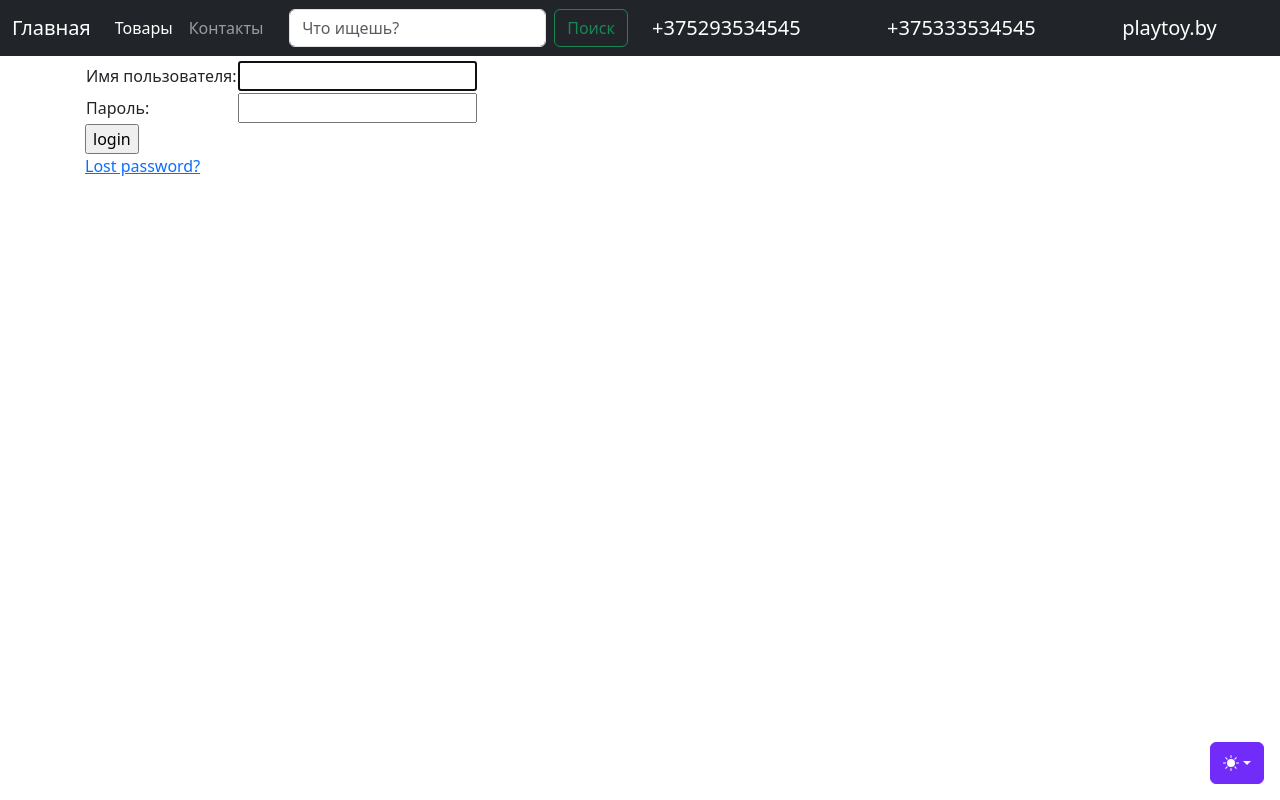
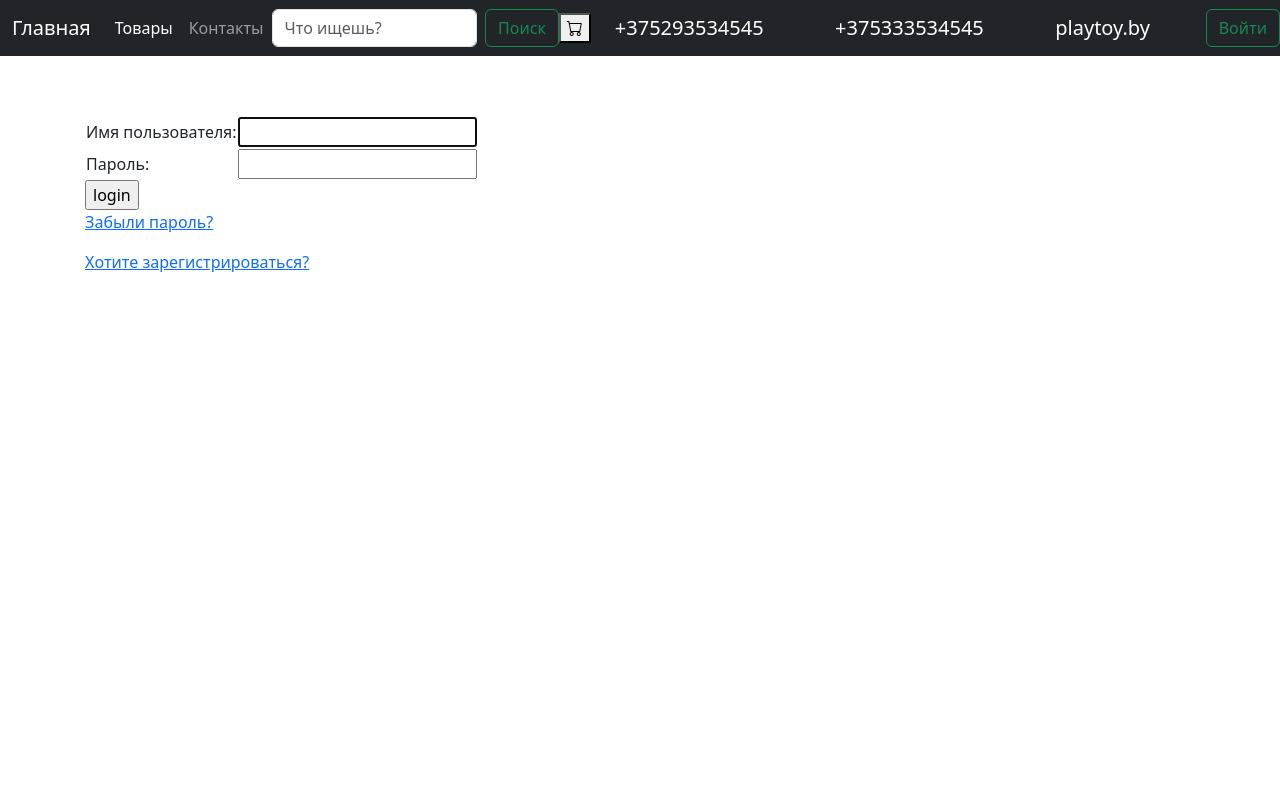
Before and after one commit to SvetaEsh/playtoy, a Django app: page /staff/login/ in a window 1280 px wide. Run offline with Django 4.2, Linux system fonts and the light colour scheme; some libraries are stand-ins or nearby versions.

Commit message:
add login on base.html + view signup

```diff
--- a/src/staff/templates/staff/login.html
+++ b/src/staff/templates/staff/login.html
@@ -32,7 +32,7 @@
 </form>
 
 {# Assumes you set up the password_reset view in your URLconf #}
-<p><a href="">Lost password?</a></p>
-
+<p><a href="">Забыли пароль?</a></p>
+<p><a href="{% url 'staff:signup' %}"> Хотите зарегистрироваться?</a></p>
 
 {% endblock BODY %}
--- a/src/staff/urls.py
+++ b/src/staff/urls.py
@@ -5,4 +5,5 @@ app_name='staff'
 urlpatterns = [
     path('login/', views.LoginView.as_view(), name="login"),
     path('logout/', views.LogoutView.as_view(), name="logout"),
+    path('signup/', views.SignUp.as_view(), name="signup"),
     ]
--- a/src/staff/views.py
+++ b/src/staff/views.py
@@ -1,8 +1,16 @@
 from django.shortcuts import render
 from django.contrib.auth import views as auth_views
+from django.contrib.auth.forms import UserCreationForm
+from django.views.generic.edit import CreateView
+from django.urls import reverse_lazy
 # Create your views here.
 class LoginView(auth_views.LoginView):
     template_name = 'staff/login.html'
 
 class LogoutView(auth_views.LogoutView):
     template_name='staff/logout.html'
+
+class SignUp(CreateView):
+    form_class = UserCreationForm
+    success_url = reverse_lazy("staff:login")
+    template_name = "staff/signup.html"
--- a/src/templates/base.html
+++ b/src/templates/base.html
@@ -101,58 +101,6 @@
 
 
 <body class="d-flex flex-column h-100">
-    <svg xmlns="http://www.w3.org/2000/svg" style="display: none;">
-        <symbol id="check2" viewBox="0 0 16 16">
-          <path d="M13.854 3.646a.5.5 0 0 1 0 .708l-7 7a.5.5 0 0 1-.708 0l-3.5-3.5a.5.5 0 1 1 .708-.708L6.5 10.293l6.646-6.647a.5.5 0 0 1 .708 0z"/>
-        </symbol>
-        <symbol id="circle-half" viewBox="0 0 16 16">
-          <path d="M8 15A7 7 0 1 0 8 1v14zm0 1A8 8 0 1 1 8 0a8 8 0 0 1 0 16z"/>
-        </symbol>
-        <symbol id="moon-stars-fill" viewBox="0 0 16 16">
-          <path d="M6 .278a.768.768 0 0 1 .08.858 7.208 7.208 0 0 0-.878 3.46c0 4.021 3.278 7.277 7.318 7.277.527 0 1.04-.055 1.533-.16a.787.787 0 0 1 .81.316.733.733 0 0 1-.031.893A8.349 8.349 0 0 1 8.344 16C3.734 16 0 12.286 0 7.71 0 4.266 2.114 1.312 5.124.06A.752.752 0 0 1 6 .278z"/>
-          <path d="M10.794 3.148a.217.217 0 0 1 .412 0l.387 1.162c.173.518.579.924 1.097 1.097l1.162.387a.217.217 0 0 1 0 .412l-1.162.387a1.734 1.734 0 0 0-1.097 1.097l-.387 1.162a.217.217 0 0 1-.412 0l-.387-1.162A1.734 1.734 0 0 0 9.31 6.593l-1.162-.387a.217.217 0 0 1 0-.412l1.162-.387a1.734 1.734 0 0 0 1.097-1.097l.387-1.162zM13.863.099a.145.145 0 0 1 .274 0l.258.774c.115.346.386.617.732.732l.774.258a.145.145 0 0 1 0 .274l-.774.258a1.156 1.156 0 0 0-.732.732l-.258.774a.145.145 0 0 1-.274 0l-.258-.774a1.156 1.156 0 0 0-.732-.732l-.774-.258a.145.145 0 0 1 0-.274l.774-.258c.346-.115.617-.386.732-.732L13.863.1z"/>
-        </symbol>
-        <symbol id="sun-fill" viewBox="0 0 16 16">
-          <path d="M8 12a4 4 0 1 0 0-8 4 4 0 0 0 0 8zM8 0a.5.5 0 0 1 .5.5v2a.5.5 0 0 1-1 0v-2A.5.5 0 0 1 8 0zm0 13a.5.5 0 0 1 .5.5v2a.5.5 0 0 1-1 0v-2A.5.5 0 0 1 8 13zm8-5a.5.5 0 0 1-.5.5h-2a.5.5 0 0 1 0-1h2a.5.5 0 0 1 .5.5zM3 8a.5.5 0 0 1-.5.5h-2a.5.5 0 0 1 0-1h2A.5.5 0 0 1 3 8zm10.657-5.657a.5.5 0 0 1 0 .707l-1.414 1.415a.5.5 0 1 1-.707-.708l1.414-1.414a.5.5 0 0 1 .707 0zm-9.193 9.193a.5.5 0 0 1 0 .707L3.05 13.657a.5.5 0 0 1-.707-.707l1.414-1.414a.5.5 0 0 1 .707 0zm9.193 2.121a.5.5 0 0 1-.707 0l-1.414-1.414a.5.5 0 0 1 .707-.707l1.414 1.414a.5.5 0 0 1 0 .707zM4.464 4.465a.5.5 0 0 1-.707 0L2.343 3.05a.5.5 0 1 1 .707-.707l1.414 1.414a.5.5 0 0 1 0 .708z"/>
-        </symbol>
-      </svg>
-
-      <div class="dropdown position-fixed bottom-0 end-0 mb-3 me-3 bd-mode-toggle">
-        <button class="btn btn-bd-primary py-2 dropdown-toggle d-flex align-items-center"
-                id="bd-theme"
-                type="button"
-                aria-expanded="false"
-                data-bs-toggle="dropdown"
-                aria-label="Toggle theme (auto)">
-          <svg class="bi my-1 theme-icon-active" width="1em" height="1em"><use href="#circle-half"></use></svg>
-          <span class="visually-hidden" id="bd-theme-text">Toggle theme</span>
-        </button>
-        <ul class="dropdown-menu dropdown-menu-end shadow" aria-labelledby="bd-theme-text">
-          <li>
-            <button type="button" class="dropdown-item d-flex align-items-center" data-bs-theme-value="light" aria-pressed="false">
-              <svg class="bi me-2 opacity-50 theme-icon" width="1em" height="1em"><use href="#sun-fill"></use></svg>
-              Light
-              <svg class="bi ms-auto d-none" width="1em" height="1em"><use href="#check2"></use></svg>
-            </button>
-          </li>
-          <li>
-            <button type="button" class="dropdown-item d-flex align-items-center" data-bs-theme-value="dark" aria-pressed="false">
-              <svg class="bi me-2 opacity-50 theme-icon" width="1em" height="1em"><use href="#moon-stars-fill"></use></svg>
-              Dark
-              <svg class="bi ms-auto d-none" width="1em" height="1em"><use href="#check2"></use></svg>
-            </button>
-          </li>
-          <li>
-            <button type="button" class="dropdown-item d-flex align-items-center active" data-bs-theme-value="auto" aria-pressed="true">
-              <svg class="bi me-2 opacity-50 theme-icon" width="1em" height="1em"><use href="#circle-half"></use></svg>
-              Auto
-              <svg class="bi ms-auto d-none" width="1em" height="1em"><use href="#check2"></use></svg>
-            </button>
-          </li>
-        </ul>
-      </div>
-
-
   <header>
     <!-- Fixed navbar -->
     <nav class="navbar navbar-expand-md navbar-dark fixed-top bg-dark">
@@ -178,6 +126,12 @@
             <input class="form-control me-2" type="search" placeholder="Что ищешь?" aria-label="Search">
             <button class="btn btn-outline-success" type="submit">Поиск</button>
           </form>
+
+          <form action="{% url 'order:view-cart' %}" class="d-flex">
+            <button class="bi bi-cart  style="margin-right: 20px;">
+            </button>
+          </form>
+
         </div>
       </div>
 
@@ -187,11 +141,26 @@
         <a class="navbar-brand" href="">playtoy.by</a><br>
 
       </div>
+        {% if user.is_authenticated %}
+          <form action="{% url 'staff:logout' %}" class="d-flex">
+            <button class="bi bi-door-open-fill" >Выйти, {{ user }}</button>
+          </form>
+        {% else %}
+          <form action="{% url 'staff:login' %}" class="d-flex">
+            <button class="btn btn-outline-success" >Войти</button>
+          </form>
+        {% endif %}
     </nav>
   </header>
+
+
   <main class="flex-shrink-0">
+
     <div class="container">
 
+  <div style= "
+  margin-top: 5%;">
+  </div>
 
         {% block BODY %}{% endblock BODY %}
     </div>
```
Also changed, not shown: src/staff/templates/staff/signup.html (added, +10 -0 lines), src/order/views.py (line endings or trailing spaces). Lines whose indentation alone changed are shown as unchanged.
